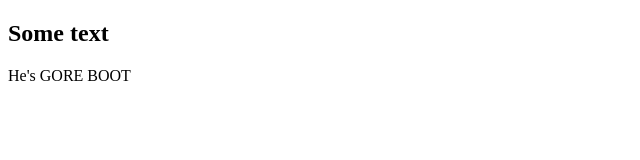
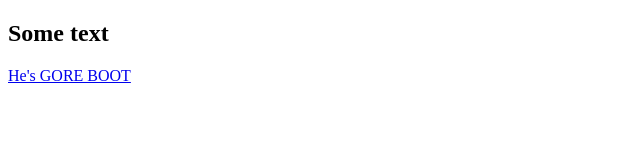
Before and after one commit to Zentawrus/Zentawrus.github.io, a plain HTML site: page index.html in a window 1280 px wide. Shown: the whole page, without its empty margins (0-640 px from the left). Drawn offline with Linux system fonts and the light colour scheme.

Commit message:
idk last

```diff
--- a/index.html
+++ b/index.html
@@ -9,6 +9,6 @@
       	<article>
       		<h1>Some text</h1>
       	</article>
-      	<a link="https://vk.com/goreboot">He's GORE BOOT</a>
+      	<a href="https://vk.com/goreboot">He's GORE BOOT</a>
       </body>
 </html>
```
